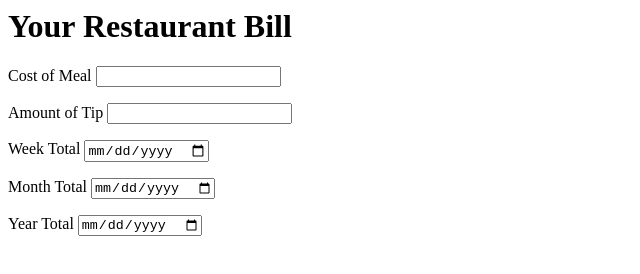
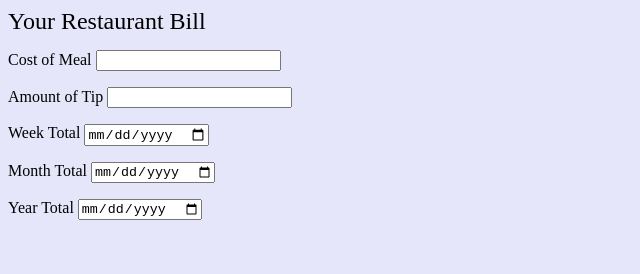
Before and after one commit to pkafei/tips, a website: page views/index.html in a window 1280 px wide. Shown: the whole page, without its empty margins (0-640 px from the left). Drawn offline with nearby package versions, Linux system fonts and the light colour scheme.

Commit message:
Added h1 and body to css

```diff
--- a/views/css/style.css
+++ b/views/css/style.css
@@ -1,3 +1,17 @@
+h1 { font-family: Playfair Display;
+	monospace;
+	font-size: 24px;
+	font-style: bold;
+	font-variant: normal;
+	font-weight: 500;
+	line-height: 26.4px;
+}
+
+body {
+	background-color: lavender;
+
+}
+
 .meals p:nth-child(even){
 	background-lavender;
 }
```
